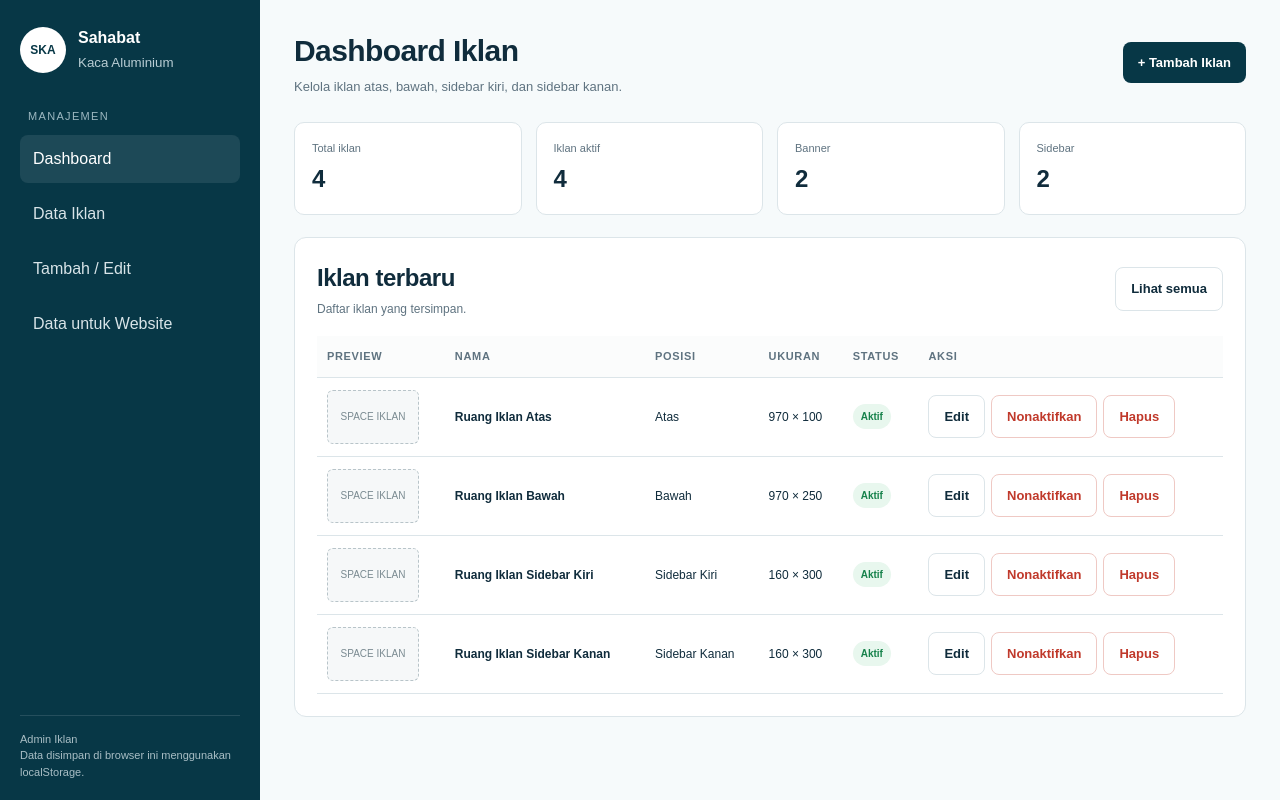
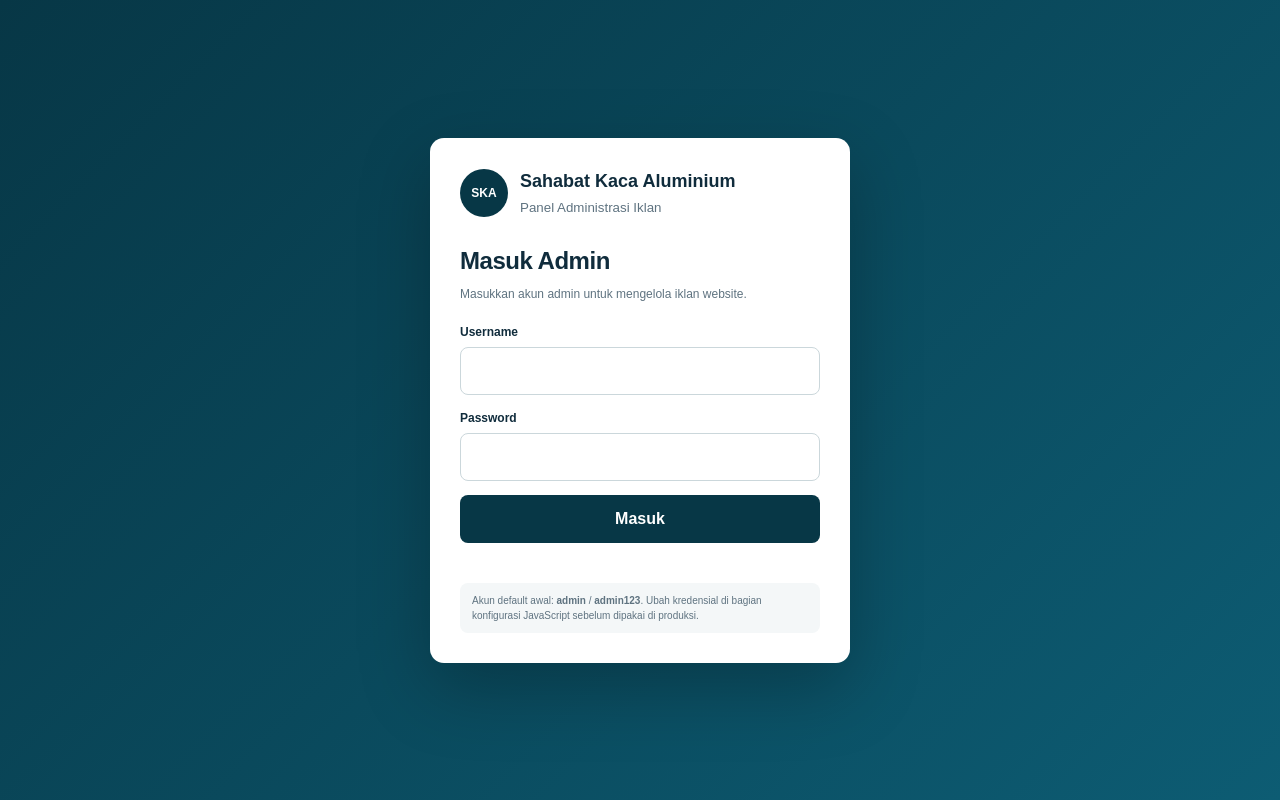
Before and after one commit to taufiq-aminudin/sahabataluminium, a plain HTML site: page admin.html in a window 1280 px wide. Drawn offline with Linux system fonts and the light colour scheme.

Commit message:
Add files via upload

```diff
--- a/admin.html
+++ b/admin.html
@@ -121,9 +121,65 @@
       .form-grid{grid-template-columns:1fr}
       .field.full{grid-column:auto}
     }
+
+    /* LOGIN ADMIN */
+    .login-screen{
+      position:fixed;inset:0;z-index:100000;background:linear-gradient(135deg,#073746,#0d5c73);
+      display:grid;place-items:center;padding:20px;
+    }
+    .login-card{
+      width:min(420px,100%);background:#fff;border-radius:14px;padding:30px;
+      box-shadow:0 25px 70px rgba(0,0,0,.25);
+    }
+    .login-brand{
+      display:flex;align-items:center;gap:12px;margin-bottom:24px;
+    }
+    .login-mark{
+      width:48px;height:48px;border-radius:50%;background:var(--deep);color:#fff;
+      display:grid;place-items:center;font-weight:900;font-size:12px;
+    }
+    .login-brand b{display:block;font-size:18px}.login-brand small{color:var(--muted)}
+    .login-card h1{font-size:24px;margin-bottom:6px}.login-card p{color:var(--muted);font-size:12px;margin:0 0 20px}
+    .login-field{display:grid;gap:6px;margin-bottom:14px}
+    .login-field label{font-size:12px;font-weight:800}
+    .login-field input{width:100%;padding:11px;border:1px solid #cbd7db;border-radius:8px}
+    .login-submit{width:100%;padding:12px;border:0;border-radius:8px;background:var(--deep);color:#fff;font-weight:800}
+    .login-error{color:var(--danger);font-size:11px;margin-top:9px;min-height:16px}
+    .login-note{margin-top:15px;padding:10px 12px;border-radius:8px;background:#f4f7f8;color:var(--muted);font-size:10px}
+    body.locked{overflow:hidden}
+
   </style>
 </head>
-<body>
+<body class="locked">
+
+  <div id="loginScreen" class="login-screen">
+    <div class="login-card">
+      <div class="login-brand">
+        <div class="login-mark">SKA</div>
+        <div><b>Sahabat Kaca Aluminium</b><small>Panel Administrasi Iklan</small></div>
+      </div>
+      <h1>Masuk Admin</h1>
+      <p>Masukkan akun admin untuk mengelola iklan website.</p>
+
+      <form id="loginForm">
+        <div class="login-field">
+          <label for="loginUser">Username</label>
+          <input id="loginUser" type="text" autocomplete="username" required>
+        </div>
+        <div class="login-field">
+          <label for="loginPass">Password</label>
+          <input id="loginPass" type="password" autocomplete="current-password" required>
+        </div>
+        <button class="login-submit" type="submit">Masuk</button>
+        <div id="loginError" class="login-error" aria-live="polite"></div>
+      </form>
+
+      <div class="login-note">
+        Akun default awal: <b>admin</b> / <b>admin123</b>. Ubah kredensial di bagian konfigurasi JavaScript sebelum dipakai di produksi.
+      </div>
+    </div>
+  </div>
+
 <div class="admin-shell">
   <aside class="sidebar">
     <div class="brand">
@@ -152,7 +208,7 @@
           <h1>Dashboard Iklan</h1>
           <p>Kelola iklan atas, bawah, sidebar kiri, dan sidebar kanan.</p>
         </div>
-        <button class="btn btn-primary" onclick="openNewAd()">+ Tambah Iklan</button>
+        <div style="display:flex;gap:8px;flex-wrap:wrap"><button class="btn btn-light" onclick="logoutAdmin()">Keluar</button><button class="btn btn-primary" onclick="openNewAd()">+ Tambah Iklan</button></div>
       </div>
 
       <div class="cards">
@@ -543,6 +599,48 @@
     }
   }
 
+
+  const ADMIN_USERNAME = "admin";
+  const ADMIN_PASSWORD = "admin123";
+  const ADMIN_SESSION_KEY = "sahabat_admin_logged_in";
+
+  function showAdmin(){
+    document.getElementById("loginScreen").classList.add("hidden");
+    document.body.classList.remove("locked");
+  }
+
+  function showLogin(){
+    document.getElementById("loginScreen").classList.remove("hidden");
+    document.body.classList.add("locked");
+  }
+
+  document.getElementById("loginForm").addEventListener("submit", function(e){
+    e.preventDefault();
+    const user = document.getElementById("loginUser").value.trim();
+    const pass = document.getElementById("loginPass").value;
+    const error = document.getElementById("loginError");
+
+    if(user === ADMIN_USERNAME && pass === ADMIN_PASSWORD){
+      sessionStorage.setItem(ADMIN_SESSION_KEY, "1");
+      error.textContent = "";
+      showAdmin();
+    }else{
+      error.textContent = "Username atau password salah.";
+    }
+  });
+
+  if(sessionStorage.getItem(ADMIN_SESSION_KEY) === "1"){
+    showAdmin();
+  }
+
+  function logoutAdmin(){
+    sessionStorage.removeItem(ADMIN_SESSION_KEY);
+    document.getElementById("loginForm").reset();
+    showLogin();
+    document.getElementById("loginUser").focus();
+  }
+
+
   refreshAll();
 </script>
 </body>
```
